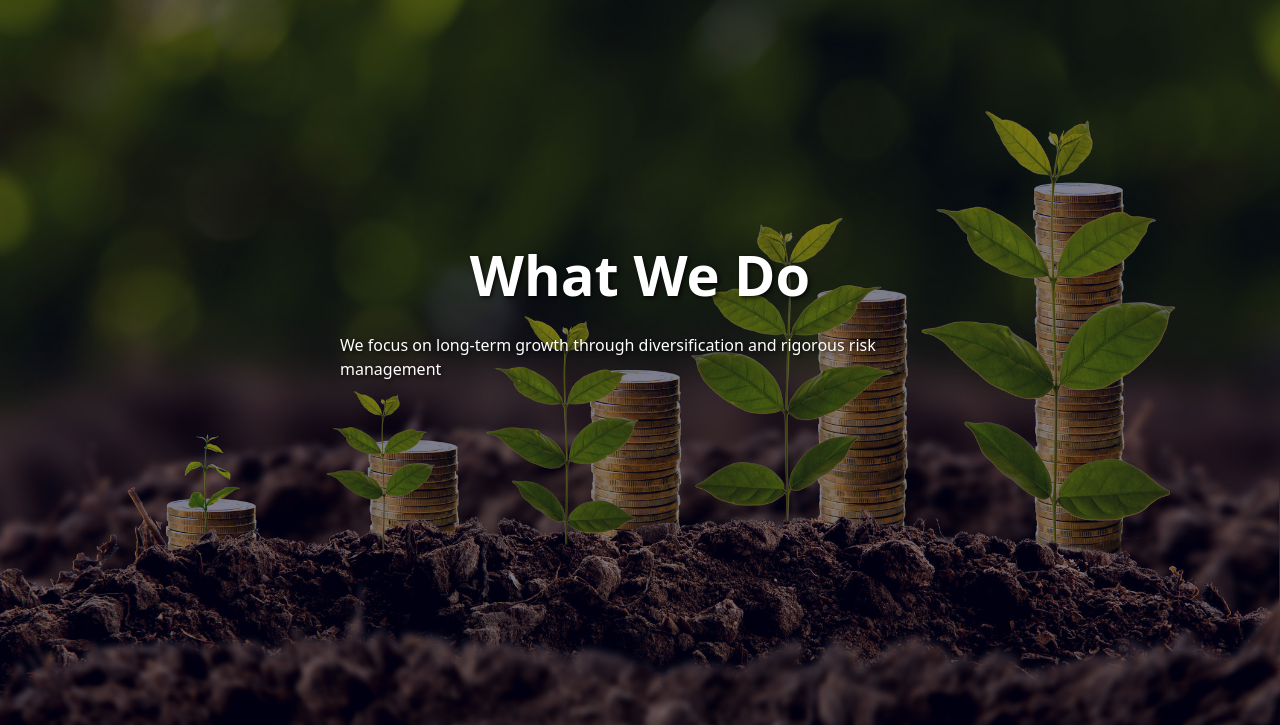
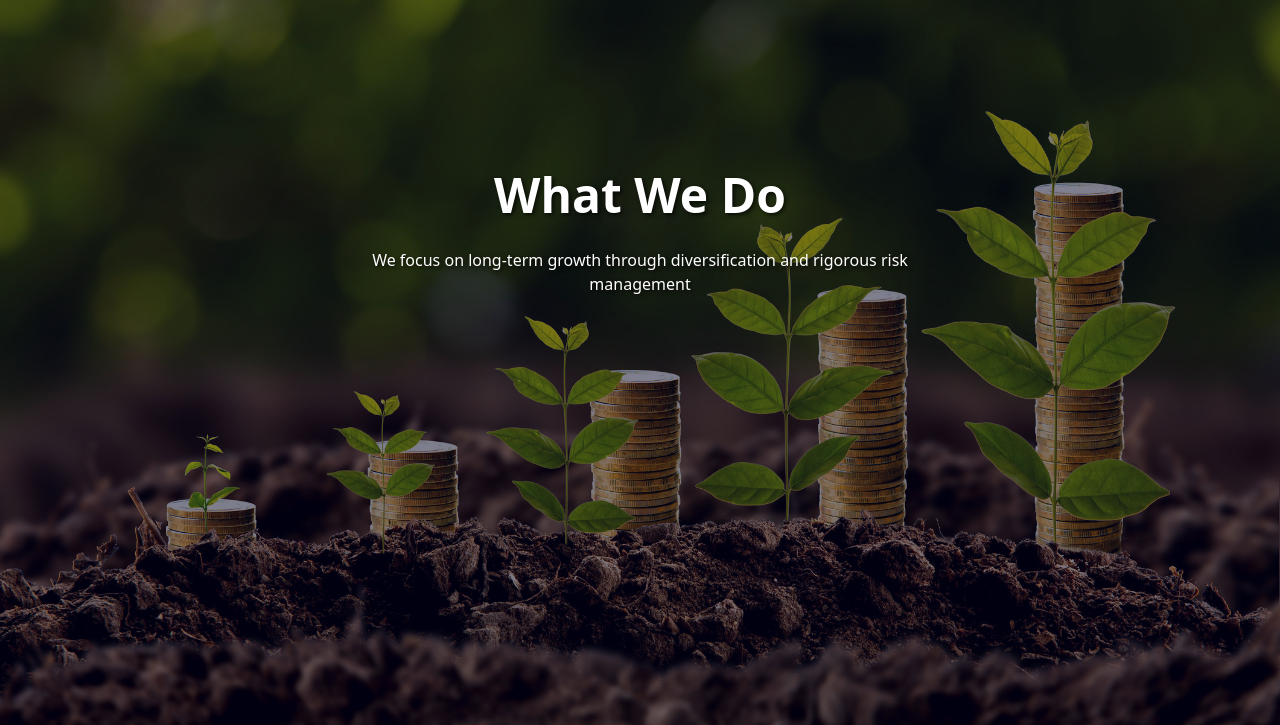
Before and after one commit to klinyc/ak8.github.io, a plain HTML site: page what-we-do.html in a window 1280 px wide. Shown: the part 75-800 px from the top of the page. Drawn offline with nearby package versions, Linux system fonts and the light colour scheme.

Commit message:
Add files via upload

```diff
--- a/css/style.css
+++ b/css/style.css
@@ -105,6 +105,7 @@ footer, nav {
     max-width: 800px;
     margin-left: auto;
     margin-right: auto;
+    text-align: center;
 }
 
 /* Move content to middle of top half */
@@ -144,7 +145,7 @@ footer, nav {
     }
 
     .home-bg p, .contact-bg p, .whatwedo-bg p, .aboutus-bg p {
-        font-size: 1rem;
+        font-size: 1.5rem;
         text-align: center;
         padding: 0 1rem;
     }
@@ -229,8 +230,8 @@ footer, nav {
 /* Desktop styles */
 @media (min-width: 1025px) {
     .home-bg h1, .contact-bg h1, .whatwedo-bg h1, .aboutus-bg h1 {
-        font-size: 3.5rem;
-        margin-top: -10rem; /* Only apply negative margin on large screens */
+        font-size: 3rem;
+        margin-top: -20rem; /* Only apply negative margin on large screens */
     }
 }
 
```
